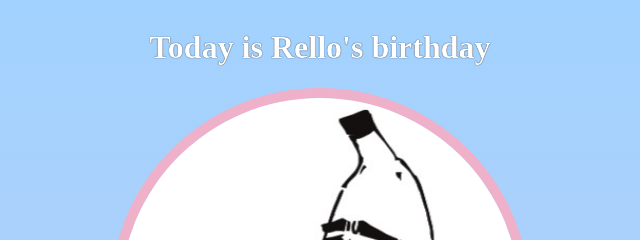
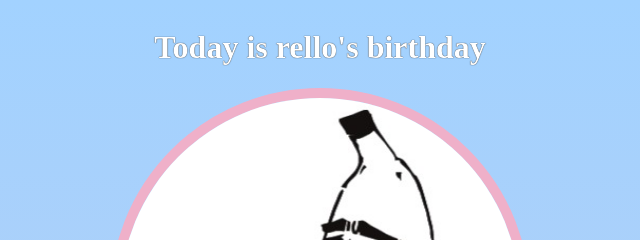
Before and after one commit to SeraphCrl/bday-gift-site, a plain HTML site: page index.html in a window 1280 px wide. Shown: the top 240 px of the page, 320-960 px from the left. Drawn offline with Linux system fonts and the light colour scheme; a web font is replaced by a local one.

Commit message:
Change the name to rello

```diff
--- a/index.html
+++ b/index.html
@@ -8,7 +8,7 @@
     </head>
     <body>
         <div id="hero">
-            <h1 class="h1">Today is Rello's birthday</h1>
+            <h1 class="h1">Today is rello's birthday</h1>
             <img id="pfp" src="images/Banana.jpg">
             <h2 id="bday-age" >16 years old</h2>
             <h4 id="bday-date" >07.14.2023</h4>
```
